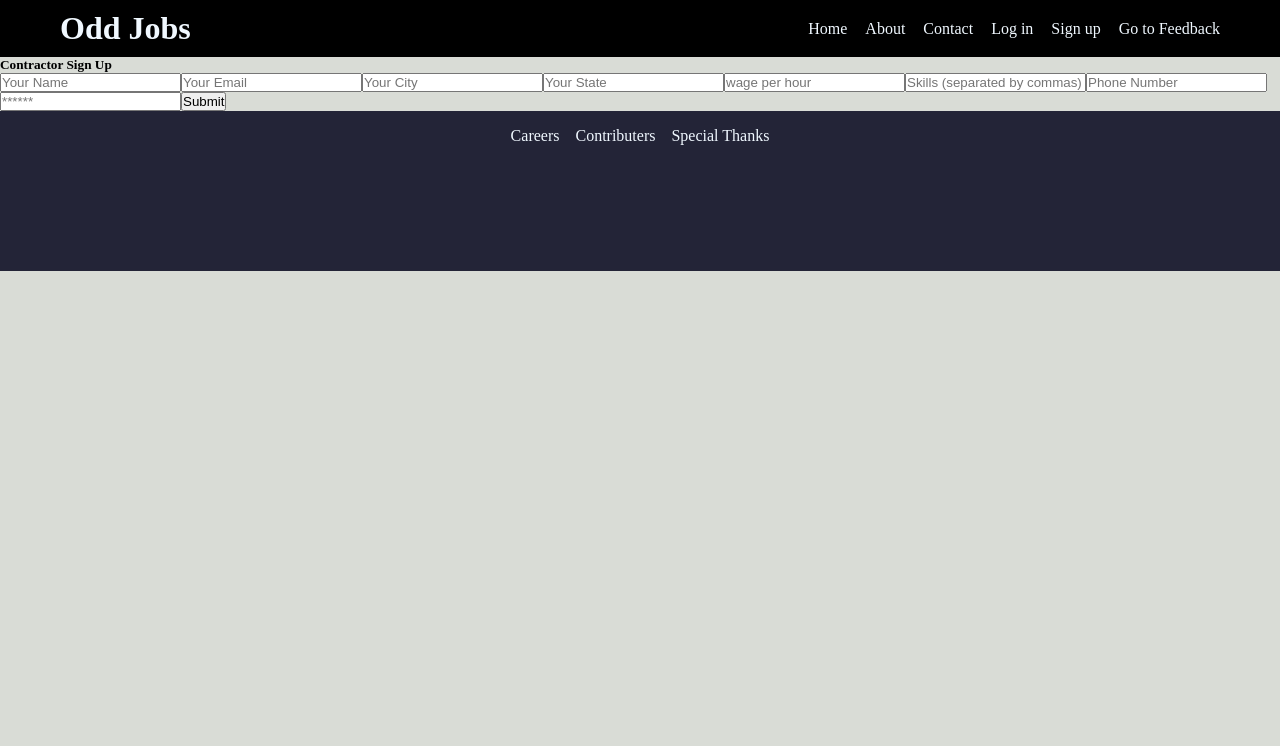
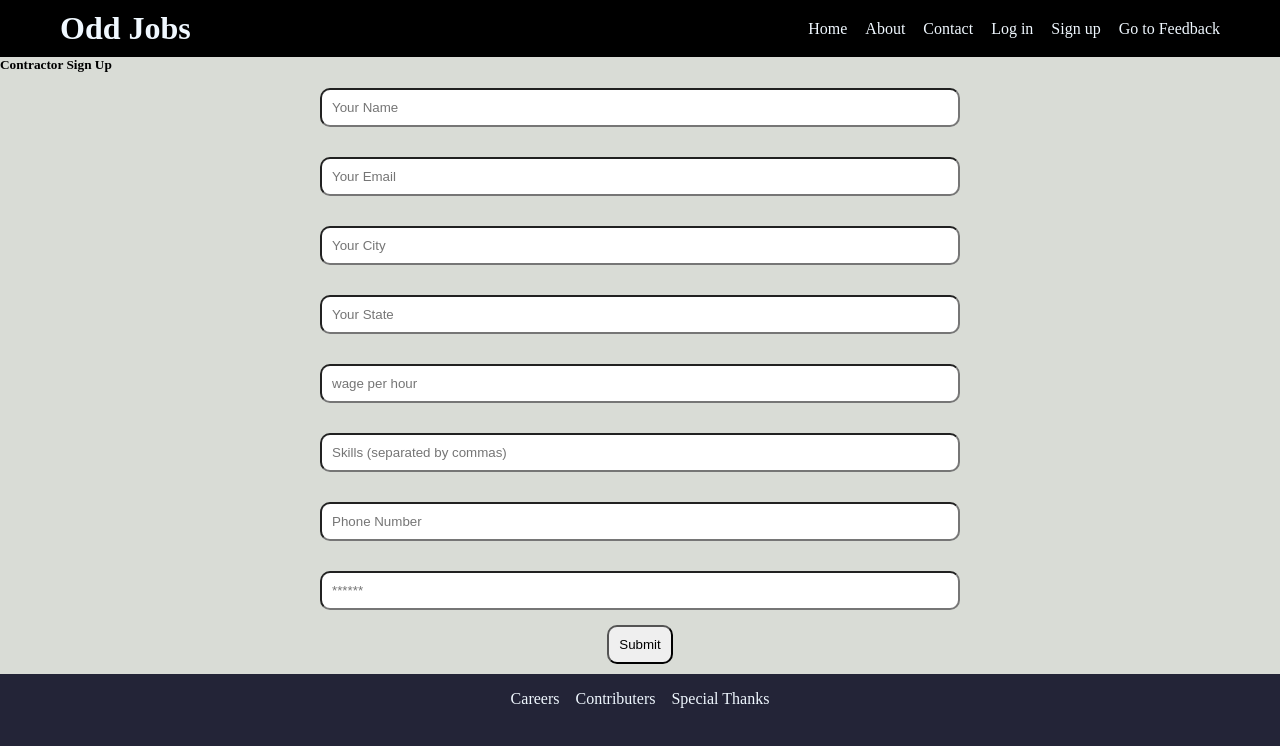
Before and after one commit to JacobRubino/OddJobs, a React (Create React App) app in the folder client/: page /Signup in a window 1280 px wide. Shown: the top 746 px of the page. Built offline with nearby package versions, Linux system fonts and the light colour scheme.

Commit message:
login error fix, connect Atlas, css work

```diff
--- a/client/src/pages/Signup.js
+++ b/client/src/pages/Signup.js
@@ -4,6 +4,8 @@ import { useMutation } from '@apollo/client'
 import { ADD_PROFILE } from '../utils/mutations'
 
 
+
+import "./signup.css"
 import Auth from '../utils/auth'
 
 
@@ -77,7 +79,7 @@ const Signup = () => {
                                 <Link to="/">OddJobs</Link>
                             </p>
                         ) : (
-                            <form onSubmit={handleFormSubmit}>
+                            <form className="signupform" onSubmit={handleFormSubmit}>
                                 <input
                                     className="form-input"
                                     placeholder="Your Name"
@@ -87,7 +89,7 @@ const Signup = () => {
                                     onChange={handleChange}
                                 />
                                 <input
-                                    className='from-input'
+                                    className='form-input'
                                     placeholder="Your Email"
                                     name='email'
                                     type='email'
@@ -95,7 +97,7 @@ const Signup = () => {
                                     onChange={handleChange}
                                 />
                                 <input
-                                    className='from-input'
+                                    className='form-input'
                                     placeholder="Your City"
                                     name="city"
                                     type='text'
@@ -103,7 +105,7 @@ const Signup = () => {
                                     onChange={handleChange}
                                 />
                                 <input
-                                    className='from-input'
+                                    className='form-input'
                                     placeholder="Your State"
                                     name="state"
                                     type='text'
@@ -143,7 +145,7 @@ const Signup = () => {
                                     onChange={handleChange}
                                 />
                                 <button
-                                    className='btn btn-block btn-info'
+                                    className="submitbtn btn btn-block btn-info"
                                     style={{ cursor: 'pointer' }}
                                     type='submit'
                                 >
--- /dev/null
+++ b/client/src/pages/signup.css
@@ -0,0 +1,19 @@
+.signupform {
+  display: flex;
+  flex-direction: column;
+  align-items: center;
+  justify-content: center;
+}
+.form-input {
+  width: 50%;
+  padding: 10px;
+  margin: 15px;
+  border-radius: 10px;
+  outline: none;
+}
+.submitbtn {
+  padding: 10px;
+  margin-bottom: 10px;
+  border-radius: 10px;
+  outline: none;
+}
--- a/client/src/utils/auth.js
+++ b/client/src/utils/auth.js
@@ -1,6 +1,6 @@
 import decode from 'jwt-decode'
 
-export default class Authenticate {
+class Authenticate {
     getProfile() {
         return decode(this.getToken())
     }
@@ -20,3 +20,6 @@ export default class Authenticate {
         window.location.reload()
     }
 }
+
+const authInstance = new Authenticate();
+export default authInstance;
```
Also changed, not shown: 1 other file (tests, documents, lock files or other folders).
